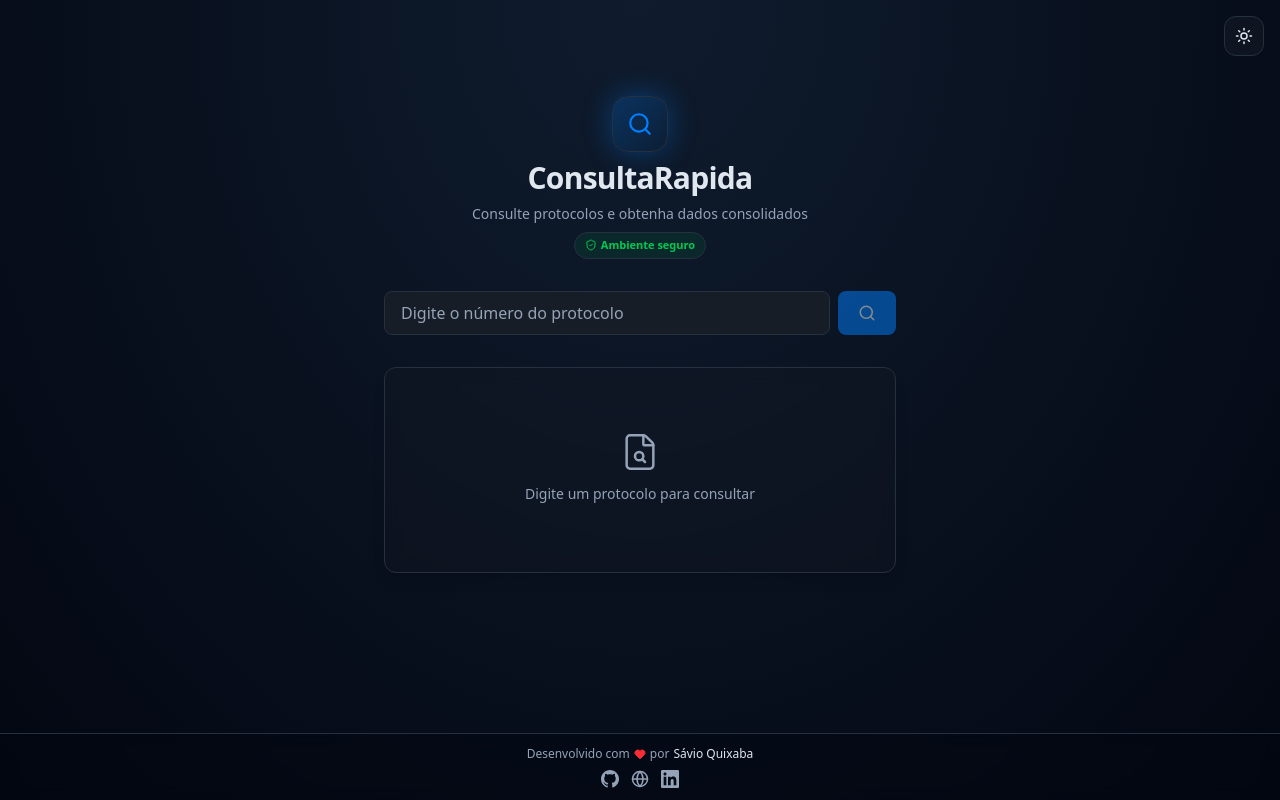
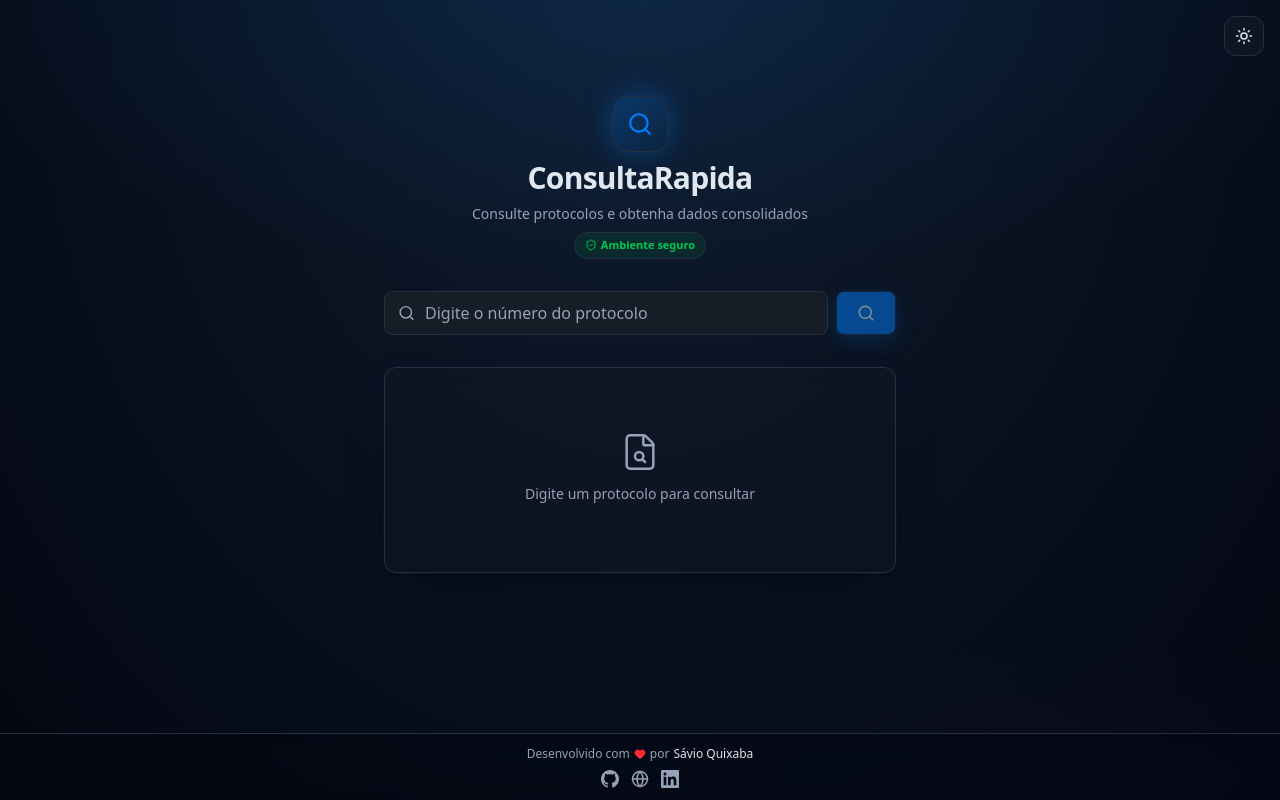
Before and after one commit to savioquixaba/ConsultaRapida, a React (Vite) app in the folder frontend/: page / in a window 1280 px wide. Built offline with nearby package versions, Linux system fonts and the light colour scheme; no server answers.

Commit message:
style(front): polimento premium da tela de consulta

```diff
--- a/frontend/src/components/ConsultaForm.tsx
+++ b/frontend/src/components/ConsultaForm.tsx
@@ -20,12 +20,19 @@ export default function ConsultaForm({ onConsultar, loading }: ConsultaFormProps
 
   return (
     <form onSubmit={handleSubmit} className="flex gap-2">
+      <div className="relative flex-1">
+        <Search
+          size={17}
+          className="absolute left-3.5 top-1/2 -translate-y-1/2 text-muted-foreground pointer-events-none"
+        />
         <Input
           placeholder="Digite o número do protocolo"
           value={protocolo}
           onChange={(e) => setProtocolo(e.target.value)}
           disabled={loading}
+          className="pl-10"
         />
+      </div>
       <Button type="submit" disabled={loading || !protocolo.trim()} size="lg">
         {loading ? (
           <Loader2 size={18} className="animate-spin" />
--- a/frontend/src/components/ResultadoCard.tsx
+++ b/frontend/src/components/ResultadoCard.tsx
@@ -47,7 +47,7 @@ function IndicatorBadge({ label, value }: { label: string; value: number }) {
 export default function ResultadoCard({ data, erro }: ResultadoCardProps) {
   if (erro) {
     return (
-      <Card className="border-destructive/30 bg-destructive/5">
+      <Card className="border-destructive/30 bg-destructive/5 animate-shake">
         <CardHeader>
           <div className="flex items-center gap-2">
             <XCircle size={20} className="text-destructive" />
@@ -75,7 +75,7 @@ export default function ResultadoCard({ data, erro }: ResultadoCardProps) {
   }
 
   return (
-    <Card>
+    <Card className="animate-rise">
       <CardHeader>
         <CardTitle className="text-lg">Resultado da Consulta</CardTitle>
       </CardHeader>
--- a/frontend/src/components/ui/button.tsx
+++ b/frontend/src/components/ui/button.tsx
@@ -14,7 +14,7 @@ const Button = React.forwardRef<
         "inline-flex items-center justify-center rounded-lg font-medium transition-all duration-200",
         "focus-visible:outline-none focus-visible:ring-2 focus-visible:ring-ring focus-visible:ring-offset-2 focus-visible:ring-offset-background",
         "disabled:pointer-events-none disabled:opacity-50",
-        variant === "default" && "bg-primary text-primary-foreground hover:bg-primary/90 shadow-sm",
+        variant === "default" && "bg-primary text-primary-foreground hover:bg-primary/90 shadow-[0_6px_20px_rgba(0,128,255,0.35)] border border-white/10",
         variant === "outline" && "border border-input bg-background hover:bg-accent hover:text-accent-foreground",
         size === "default" && "h-10 px-4 py-2",
         size === "sm" && "h-9 px-3 text-sm",
--- a/frontend/src/components/ui/card.tsx
+++ b/frontend/src/components/ui/card.tsx
@@ -7,7 +7,7 @@ const Card = React.forwardRef<
 >(({ className, ...props }, ref) => (
   <div
     ref={ref}
-    className={cn("rounded-xl border border-border/50 bg-secondary/30 shadow-lg shadow-black/10 backdrop-blur-sm", className)}
+    className={cn("rounded-xl border border-border/50 bg-secondary/30 shadow-[0_20px_50px_-20px_rgba(0,0,0,0.45)] ring-1 ring-primary/5 backdrop-blur-sm", className)}
     {...props}
   />
 ))
--- a/frontend/src/index.css
+++ b/frontend/src/index.css
@@ -65,6 +65,23 @@ body {
   background-color: var(--bg);
   color: var(--fg);
   font-family: system-ui, -apple-system, sans-serif;
-  background-image: radial-gradient(ellipse at top, var(--bg-gradient), var(--bg));
+  background-image:
+    radial-gradient(ellipse 60% 40% at 50% -5%, rgba(0, 128, 255, 0.12), transparent),
+    radial-gradient(ellipse 40% 30% at 85% 110%, rgba(124, 58, 237, 0.07), transparent),
+    radial-gradient(ellipse at top, var(--bg-gradient), var(--bg));
   background-attachment: fixed;
 }
+
+@keyframes rise {
+  from { opacity: 0; transform: translateY(14px); }
+  to { opacity: 1; transform: none; }
+}
+
+@keyframes shake-x {
+  0%, 100% { transform: none; }
+  25% { transform: translateX(-6px); }
+  75% { transform: translateX(6px); }
+}
+
+.animate-rise { animation: rise 0.45s ease both; }
+.animate-shake { animation: shake-x 0.4s ease; }
```
Lines whose indentation alone changed are shown as unchanged.
